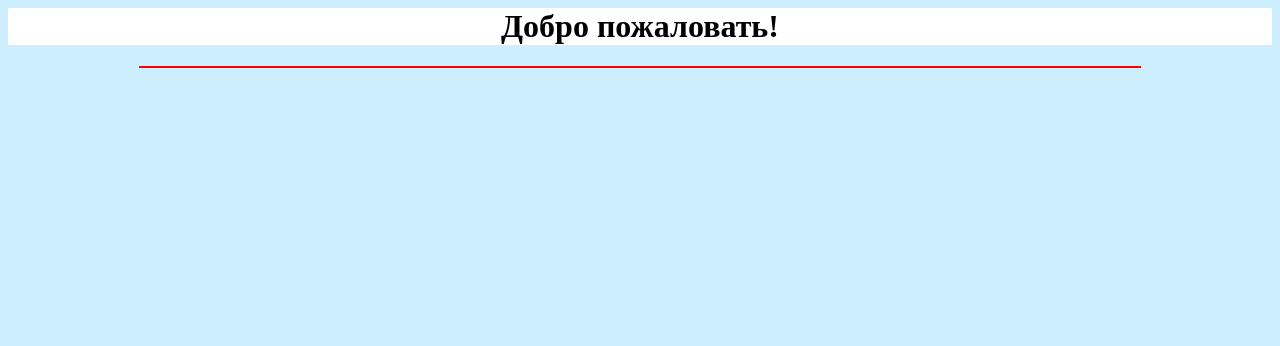
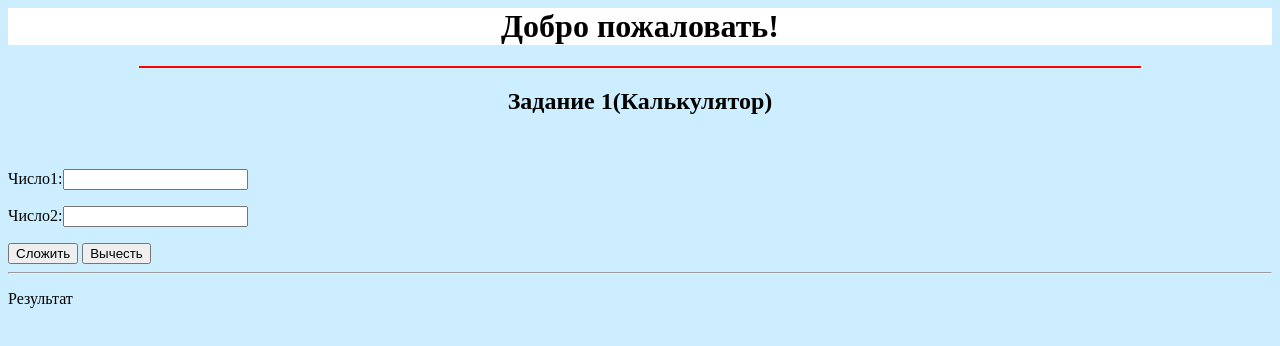
Before and after one commit to xXxBlackRoninxXx/hello-world, a plain HTML site: page index.html in a window 1280 px wide. Drawn offline with Linux system fonts and the light colour scheme.

Commit message:
Update index.html

```diff
--- a/index.html
+++ b/index.html
@@ -2,21 +2,28 @@
 <html>
 <head>
 
-  <title> JS One LOVE !! </title>
-  <link rel="stylesheet" href="style.css">
+<title> JS One LOVE !! </title>
+<script src="1.js" defer></script>
+<link rel="stylesheet" href="style.css">
 
 </head>
 
 <body>
 
-	<div class="text">
-		<h1 style="background-color:#FFFFFF" align="center">Добро пожаловать!</h1>
-	</div>
+<div class="text">
+	<h1 style="background-color:#FFFFFF" align="center">Добро пожаловать!</h1>
+</div>
+<hr align="center" width="1000" size="2" color="#ff0000" />
+<h2 align="center">Задание 1(Калькулятор)</h2>
+<br />
 
-	<hr align="center" width="1000" size="2" color="#ff0000" />
-<br />
+<p> Число1:<input type ="text" id="n1"></p>
+<p> Число2:<input type ="text" id="n2"></p>
+<button onclick = "plus()">Сложить</button>
+<button>Вычесть</button>
+<hr>
+<p id = "out">Результат</button>
 
 
 </body>
-
 </html >
```
